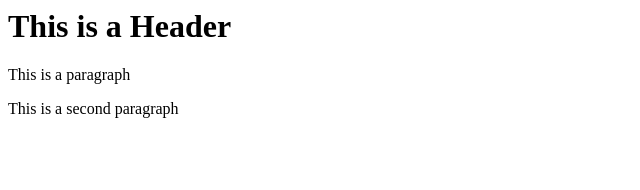
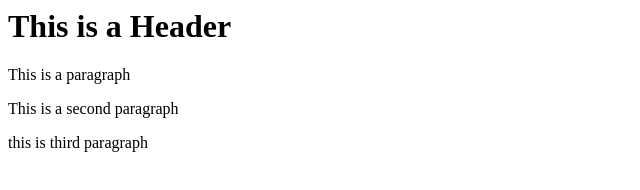
Before and after one commit to wajidhabib/git-test, a website: page index.html in a window 1280 px wide. Shown: the whole page, without its empty margins (0-640 px from the left). Drawn offline with Linux system fonts and the light colour scheme.

```diff
--- a/index.html
+++ b/index.html
@@ -7,6 +7,7 @@
   <h1>This is a Header</h1>
         <p>This is a paragraph</p>
         <p>This is a second paragraph</p>
+				<p>this is third paragraph</p>
 
 </body>
 </html>
```
Also changed, not shown: package.json (added, +24 -0 lines), 2 other files.
